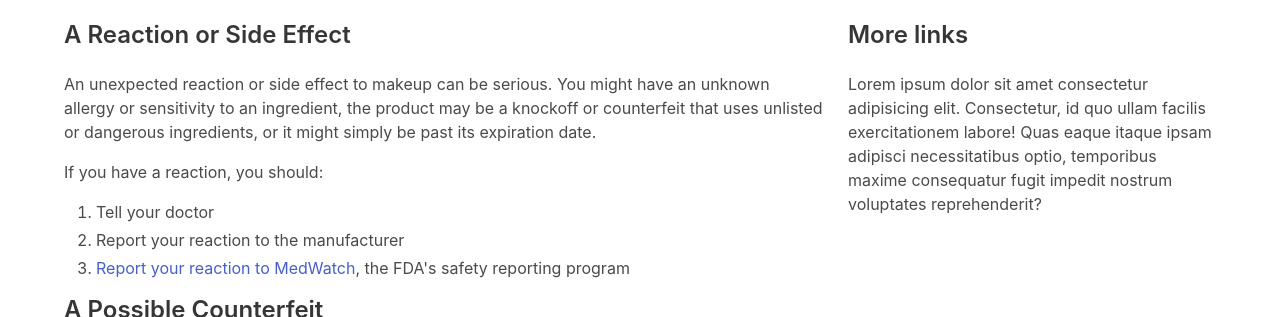
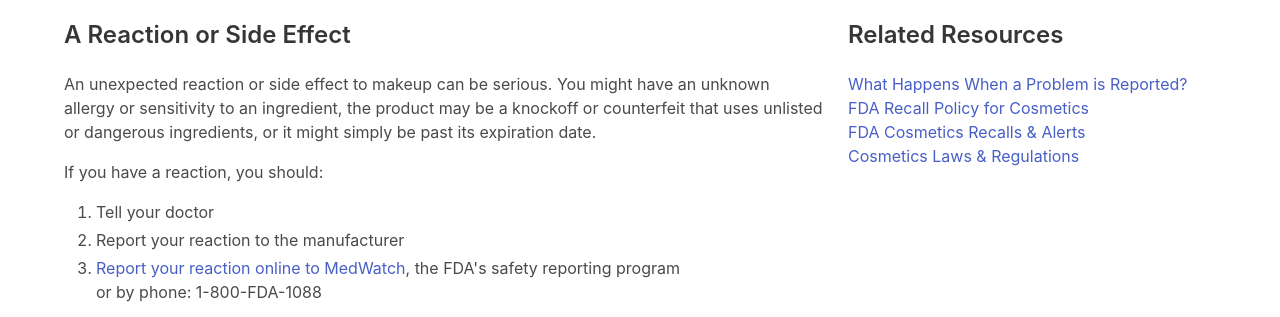
Before and after one commit to momscancode5/makeup_mirage, a website: page reporting.html in a window 1280 px wide. Shown: the part 492-809 px from the top of the page. Drawn offline with nearby package versions, Linux system fonts and the light colour scheme.

Commit message:
links added to reporting pg

```diff
--- a/reporting.html
+++ b/reporting.html
@@ -95,7 +95,8 @@
 					<ol>
 						<li>Tell your doctor</li>
 						<li>Report your reaction to the manufacturer</li>
-						<li><a href="https://www.fda.gov/cosmetics/cosmetics-compliance-enforcement/how-report-cosmetic-related-complaint" target="blank">Report your reaction to MedWatch</a>, the FDA's safety reporting program</li>
+						<li><a href="https://www.fda.gov/cosmetics/cosmetics-compliance-enforcement/how-report-cosmetic-related-complaint" target="blank">Report your reaction online to MedWatch</a>, the FDA's safety reporting program<br>
+							or by phone: 1-800-FDA-1088</li>
 					</ol>
 
 					<h4 class="title is-4">
@@ -109,11 +110,12 @@
 				</div>
 				<div class="column">
 					<h4 class="title is-4">
-						More links
+						Related Resources
 					</h4>
-					<p>Lorem ipsum dolor sit amet consectetur adipisicing elit. Consectetur, id quo ullam facilis exercitationem
-						labore! Quas eaque itaque ipsam adipisci necessitatibus optio, temporibus maxime consequatur fugit impedit
-						nostrum voluptates reprehenderit?</p>
+					<p><a href="https://www.fda.gov/safety/questions-and-answers-problem-reporting/what-happens-when-problem-reported" target="blank">What Happens When a Problem is Reported?</a></p>
+					<p><a href="https://www.fda.gov/cosmetics/cosmetics-compliance-enforcement/how-report-cosmetic-related-complaint" target="blank">FDA Recall Policy for Cosmetics</a></p>
+					<p><a href="https://www.fda.gov/cosmetics/cosmetics-compliance-enforcement/cosmetics-recalls-alerts" target="blank">FDA Cosmetics Recalls & Alerts</a></p>
+					<p><a href="https://www.fda.gov/cosmetics/cosmetics-guidance-regulation/cosmetics-laws-regulations" target="blank">Cosmetics Laws & Regulations</a></p>
 				</div>
 
 				</div>
```
